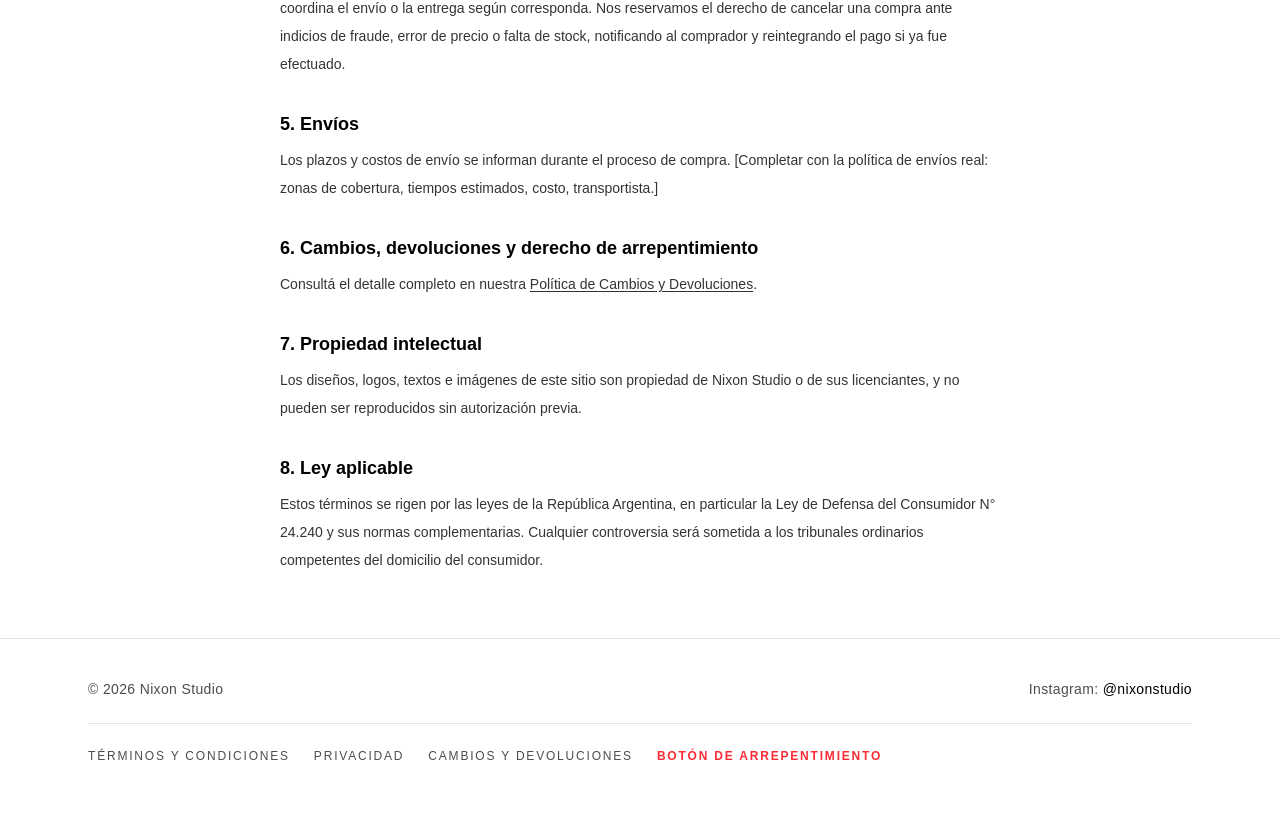
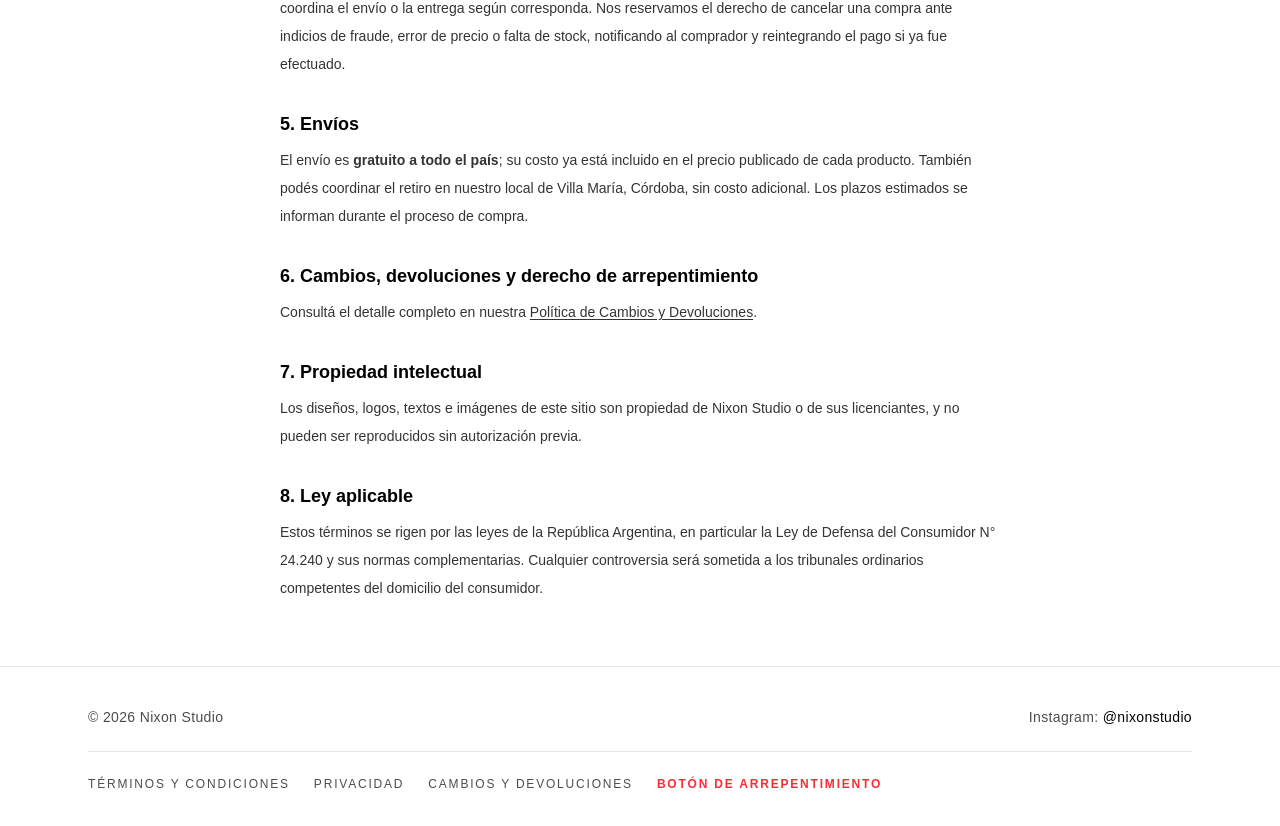
Before and after one commit to Giorgo123/nixon-ecommerce, a Next.js app: page /terminos-y-condiciones in a window 1280 px wide. Shown: the part 851-1677 px from the top of the page. Before the commit the page ends 1655 px from the top, so only its background shows below. Built offline with nearby package versions, Linux system fonts and the light colour scheme; no server answers.

Commit message:
fix: reemplazar texto de envio pendiente por gratis a todo el pais
CartSummary.tsx ya hardcodeaba shipping=0 pero el texto decia que se
calculaba al final, inconsistente con que el envio es gratis (costo
incluido en el precio). Se actualiza tambien el placeholder de envios
en terminos y condiciones.

```diff
--- a/src/app/terminos-y-condiciones/page.tsx
+++ b/src/app/terminos-y-condiciones/page.tsx
@@ -58,8 +58,10 @@ export default function TerminosYCondicionesPage() {
         <section>
           <h2 className="text-lg font-semibold text-black dark:text-white">5. Envíos</h2>
           <p className="mt-2">
-            Los plazos y costos de envío se informan durante el proceso de compra. [Completar con
-            la política de envíos real: zonas de cobertura, tiempos estimados, costo, transportista.]
+            El envío es <strong>gratuito a todo el país</strong>; su costo ya está incluido en el
+            precio publicado de cada producto. También podés coordinar el retiro en nuestro local
+            de Villa María, Córdoba, sin costo adicional. Los plazos estimados se informan durante
+            el proceso de compra.
           </p>
         </section>
 
--- a/src/components/cart/CartSummary.tsx
+++ b/src/components/cart/CartSummary.tsx
@@ -117,8 +117,8 @@ export default function CartSummary({
         </div>
         <div className="flex items-center justify-between text-sm">
           <span className="text-black/60 dark:text-white/60">Envío</span>
-          <span className="font-medium text-black dark:text-white">
-            {shipping === 0 ? "Se calcula al final" : `$${shipping.toLocaleString("es-AR")}`}
+          <span className="font-medium text-emerald-600 dark:text-emerald-400">
+            Gratis a todo el país
           </span>
         </div>
         <div className="flex items-center justify-between text-base">
```
